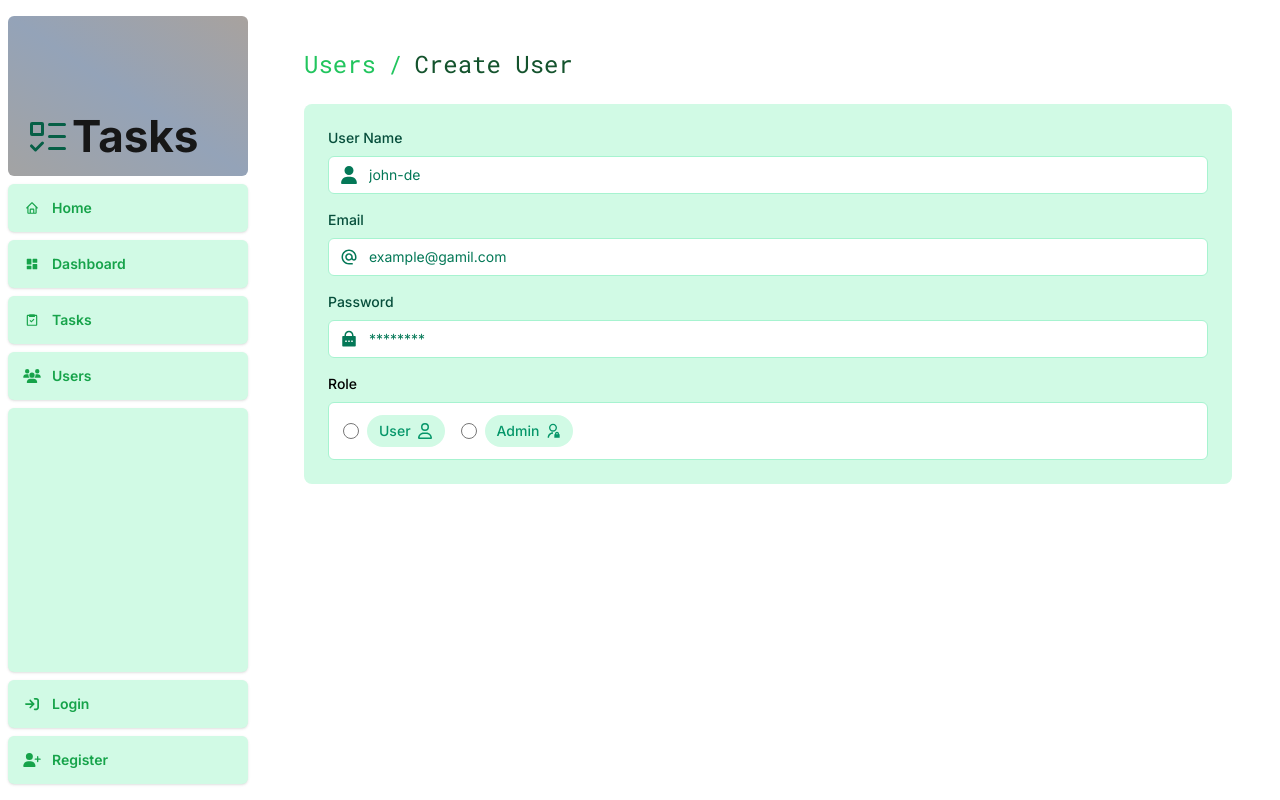
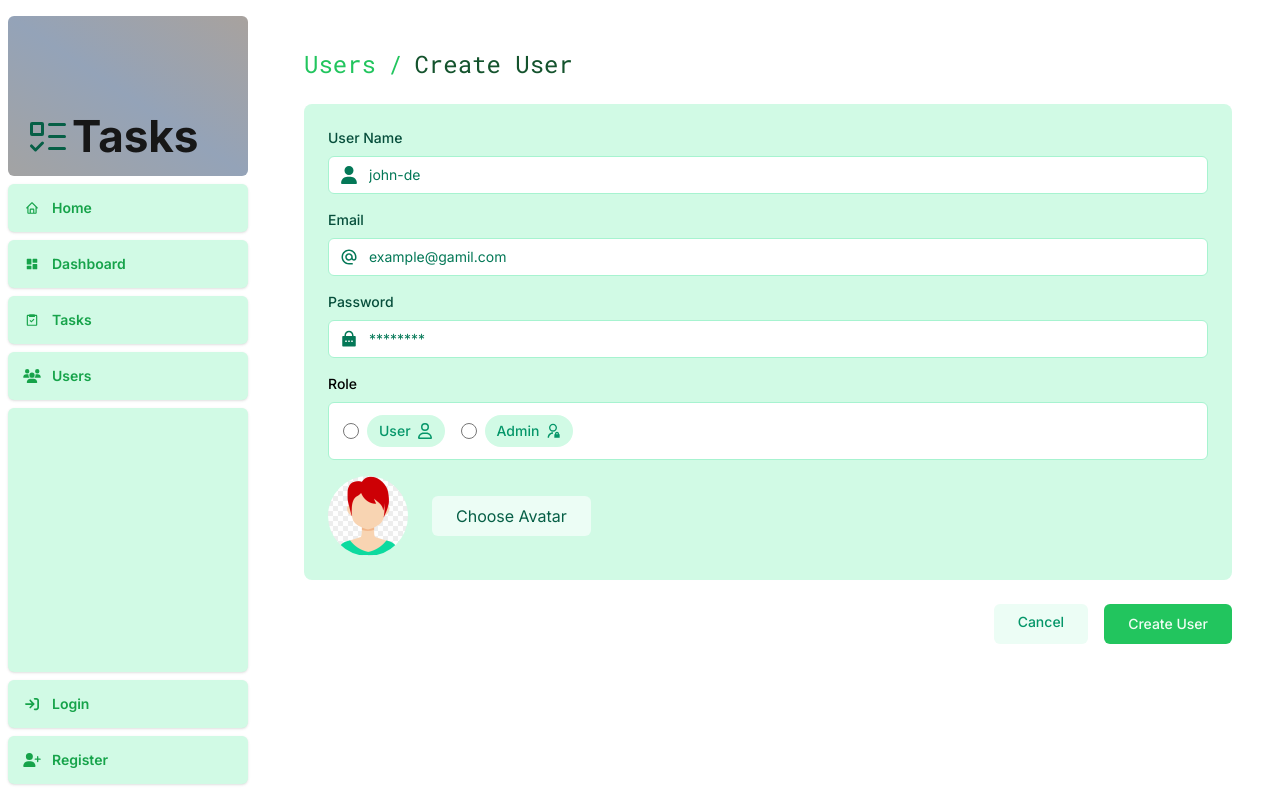
Before and after one commit to ahmad-elshowair/next-tasks, a Next.js app: page /users/create in a window 1280 px wide. Built offline with nearby package versions, Linux system fonts and the light colour scheme.

Commit message:
"Added file upload feature to CreateUserForm and updated UsersTable to display default avatar if image_url is null"

```diff
--- a/app/components/users/CreateUserForm.tsx
+++ b/app/components/users/CreateUserForm.tsx
@@ -1,8 +1,24 @@
+"use client";
+import Image from "next/image";
+import Link from "next/link";
+import { ChangeEvent, useState } from "react";
 import { FaRegUser, FaUser } from "react-icons/fa6";
 import { MdOutlineAlternateEmail } from "react-icons/md";
 import { RiAdminLine, RiLockPasswordFill } from "react-icons/ri";
 
 const CreateUserForm = () => {
+	const [file, setFile] = useState<File | null>(null);
+	const [fileName, setFileName] = useState<string>("");
+
+	const handleFile = (event: ChangeEvent<HTMLInputElement>) => {
+		const input = event.target;
+		const file = input.files?.[0];
+		if (file) {
+			setFile(file);
+			setFileName(file.name);
+		}
+	};
+
 	return (
 		<form>
 			<div className="rounded-lg bg-emerald-100 p-4 md:p-6">
@@ -25,7 +41,7 @@ const CreateUserForm = () => {
 						<FaUser className="pointer-events-none absolute left-3 top-1/2 h-[18px] w-[18px] -translate-y-1/2 text-emerald-700" />
 					</div>
 				</div>
-				{/* DISPLAY ERROR IF ANY FOR THE USER NAME  */}
+				{/* DISPLAY ERROR IF ANY FOR THE USER NAME */}
 				<div className="mb-4">
 					<label
 						className="block mb-2 text-sm font-medium text-emerald-900"
@@ -44,7 +60,7 @@ const CreateUserForm = () => {
 						<MdOutlineAlternateEmail className="pointer-events-none absolute left-3 top-1/2 h-[18px] w-[18px] -translate-y-1/2 text-emerald-700" />
 					</div>
 				</div>
-				{/* DISPLAY ERROR IF ANY FOR THE EMAIL  */}
+				{/* DISPLAY ERROR IF ANY FOR THE EMAIL */}
 				<div className="mb-4">
 					<label
 						className="block mb-2 text-sm font-medium text-emerald-900"
@@ -64,7 +80,7 @@ const CreateUserForm = () => {
 						<RiLockPasswordFill className="pointer-events-none absolute left-3 top-1/2 h-[18px] w-[18px] -translate-y-1/2 text-emerald-700" />
 					</div>
 				</div>
-				{/* DISPLAY ERROR IF ANY FOR THE PASSWORD  */}
+				{/* DISPLAY ERROR IF ANY FOR THE PASSWORD */}
 				<fieldset>
 					<legend className="mb-2 block text-sm font-medium">Role</legend>
 					<div className="rounded-md border border-emerald-200 bg-white px-[14px] py-3">
@@ -100,6 +116,50 @@ const CreateUserForm = () => {
 					</div>
 				</fieldset>
 				{/* DISPLAY ERROR IF ANY FOR THE ROLE */}
+
+				<div className="mt-4 flex items-center gap-6">
+					{file ? (
+						<Image
+							src={URL.createObjectURL(file)}
+							height={80}
+							width={80}
+							alt="avatar picture"
+							className="rounded-full"
+						/>
+					) : (
+						<Image
+							src="/default-avatar.png"
+							height={80}
+							width={80}
+							alt="avatar picture"
+							className="rounded-full"
+						/>
+					)}
+					<label
+						htmlFor="image_url"
+						className="px-6 py-2 rounded-md bg-emerald-50 text-emerald-800 hover:bg-emerald-300 duration-200 transition-colors cursor-pointer">
+						Choose Avatar
+					</label>
+					<span>{fileName}</span>
+					<input
+						type="file"
+						id="image_url"
+						className="hidden"
+						onChange={handleFile}
+					/>
+				</div>
+			</div>
+			<div className="mt-6 flex justify-end gap-4">
+				<Link
+					href={"/users"}
+					className="h-10 px-6 text-sm font-medium text-emerald-600 bg-emerald-50 hover:bg-emerald-200 transition-colors duration-200 py-2 rounded-md">
+					Cancel
+				</Link>
+				<button
+					type="submit"
+					className="rounded-md bg-green-500 px-6 py-2 text-sm font-medium transition-colors hover:bg-green-600 focus-visible:outline focus-visible:outline-2 focus-visible:outline-offset-2 focus-visible:outline-green-50 active:bg-green-600 duration-200 aria-disabled:cursor-not-allowed aria-disabled:opacity-50 text-green-50">
+					Create User
+				</button>
 			</div>
 		</form>
 	);
--- a/app/components/users/UsersTable.tsx
+++ b/app/components/users/UsersTable.tsx
@@ -38,7 +38,7 @@ const UsersTable = ({ users }: { users: UserSTable[] }) => {
 									className="w-full border-b py-3 text-sm last-of-type:border-none [&:first-child>td:first-child]:rounded-tl-lg [&:first-child>td:last-child]:rounded-tr-lg [&:last-child>td:first-child]:rounded-bl-lg [&:last-child>td:last-child]:rounded-br-lg">
 									<td className="py-3 pl-6 pr-3 whitespace-nowrap">
 										<Image
-											src={user.image_url}
+											src={user.image_url || "/avatar.png"}
 											height={40}
 											width={40}
 											alt={`${user.user_name}'s profile avatar`}
```
Also changed, not shown: public/default-avatar.png (added).
